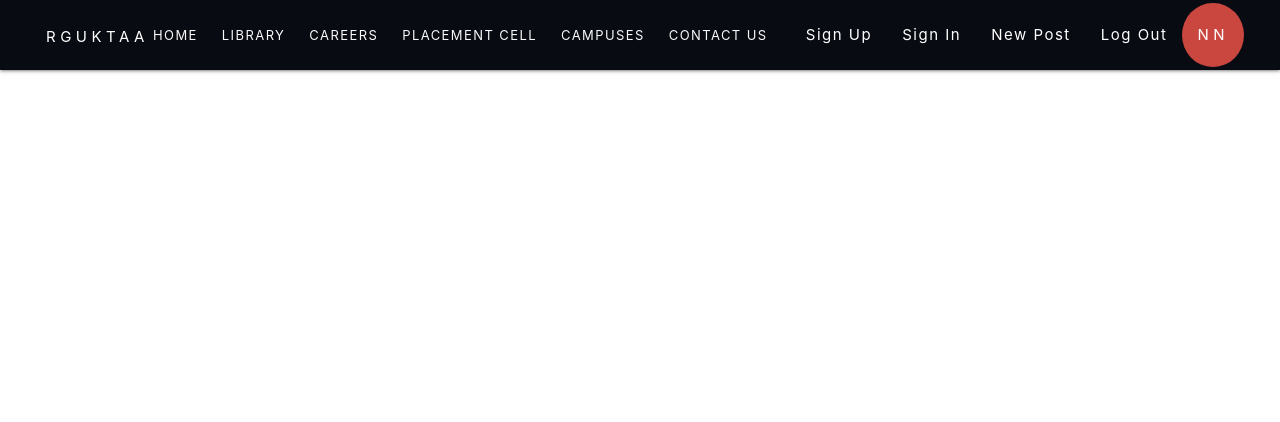
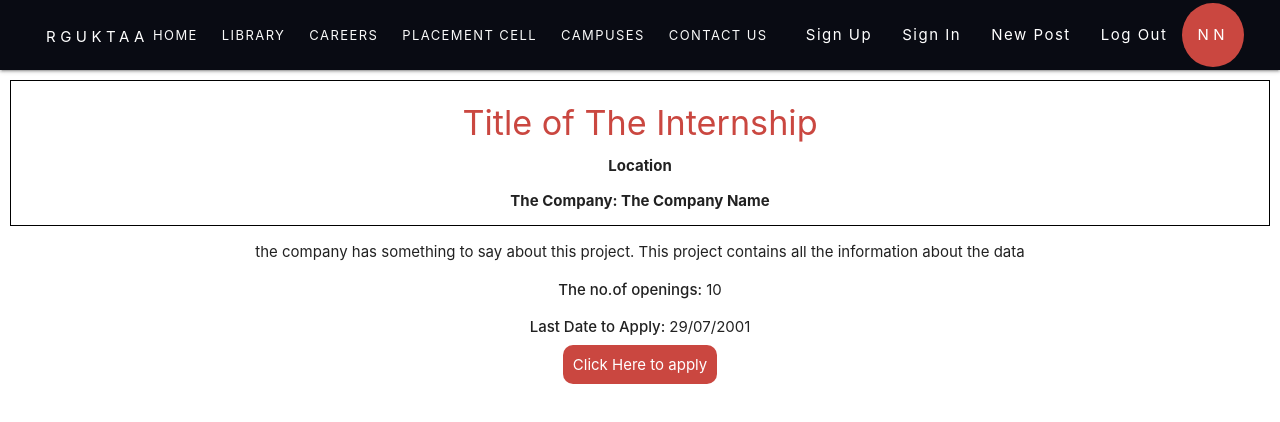
Before and after one commit to b-gowri-sankar/rgukt-alumni, a React (Create React App) app: page /internship/1 in a window 1280 px wide. Shown: the top 422 px of the page. Built offline with nearby package versions, Linux system fonts and the light colour scheme.

Commit message:
Center Details and Css added for specific intership when we click on the card

```diff
--- a/src/App.js
+++ b/src/App.js
@@ -6,6 +6,7 @@ import Centers from './NeedsCenter/Centers/Centers'
 import { BrowserRouter, Switch, Route } from 'react-router-dom';
 import NavBar from './layout/Navbar';
 import HomePage from './HomePage';
+import CenterDetails from './NeedsCenter/Centers/Center/CenterDetails';
 
 function App() {
   return (
@@ -14,7 +15,8 @@ function App() {
         <NavBar />
         <Switch>
           <Route path='/' exact component={HomePage} />
-          <Route path="/dashboard" exact component={Centers}></Route>
+          <Route path="/internships" exact component={Centers}></Route>
+          <Route path='/internship/:id' exact component={CenterDetails}></Route>
         </Switch>
       </div>
     </BrowserRouter>
--- /dev/null
+++ b/src/NeedsCenter/Centers/Center/CenterDetails.js
@@ -0,0 +1,22 @@
+import React from 'react';
+import classes from './CenterDetails.module.css'
+
+const CenterDetails = (props) => {
+    return (
+        <div className={classes.CenterDetails}>
+            <div className={classes.Center_card}>
+                <h4>  Title of The Internship </h4>
+                <p> Location </p>
+                <p>The Company: The Company Name</p>
+            </div>
+            <div className={classes.Center_description}>
+                <p>the company has something to say about this project. This project contains all the information about the data</p>
+                <p><strong>The no.of openings:</strong> 10</p>
+                <p><strong>Last Date to Apply: </strong>29/07/2001</p>
+                <a href='https://www.google.com'>Click Here to apply</a>
+            </div>
+        </div>
+    )
+}
+
+export default CenterDetails;
--- /dev/null
+++ b/src/NeedsCenter/Centers/Center/CenterDetails.module.css
@@ -0,0 +1,34 @@
+.CenterDetails {
+  align-items: center;
+  justify-content: center;
+  width: 100%;
+  padding: 10px;
+  text-align: center;
+}
+
+.Center_card {
+  box-sizing: border-box;
+  border: 1px solid black;
+  font-weight: 700;
+  line-height: 1.3;
+}
+
+.Center_card > h4 {
+  color: #ca4740;
+}
+
+.Center_description {
+  box-sizing: content-box;
+  /* border: 1px solid black; */
+  margin-top: 10px;
+}
+
+.Center_description > a {
+  background-color: #ca4740;
+  color: white;
+  padding: 10px;
+  border-radius: 10px;
+}
+.Center_description > a:hover {
+  background-color: black;
+}
```
